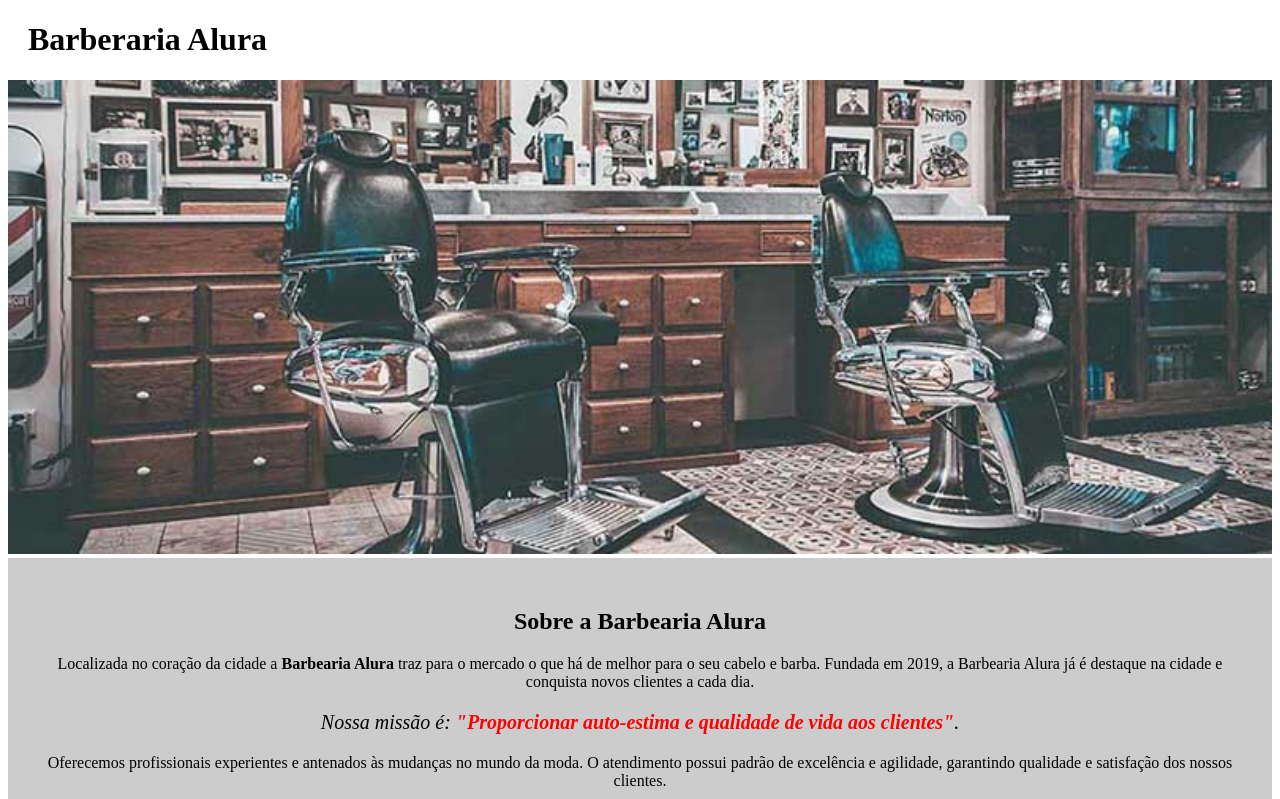
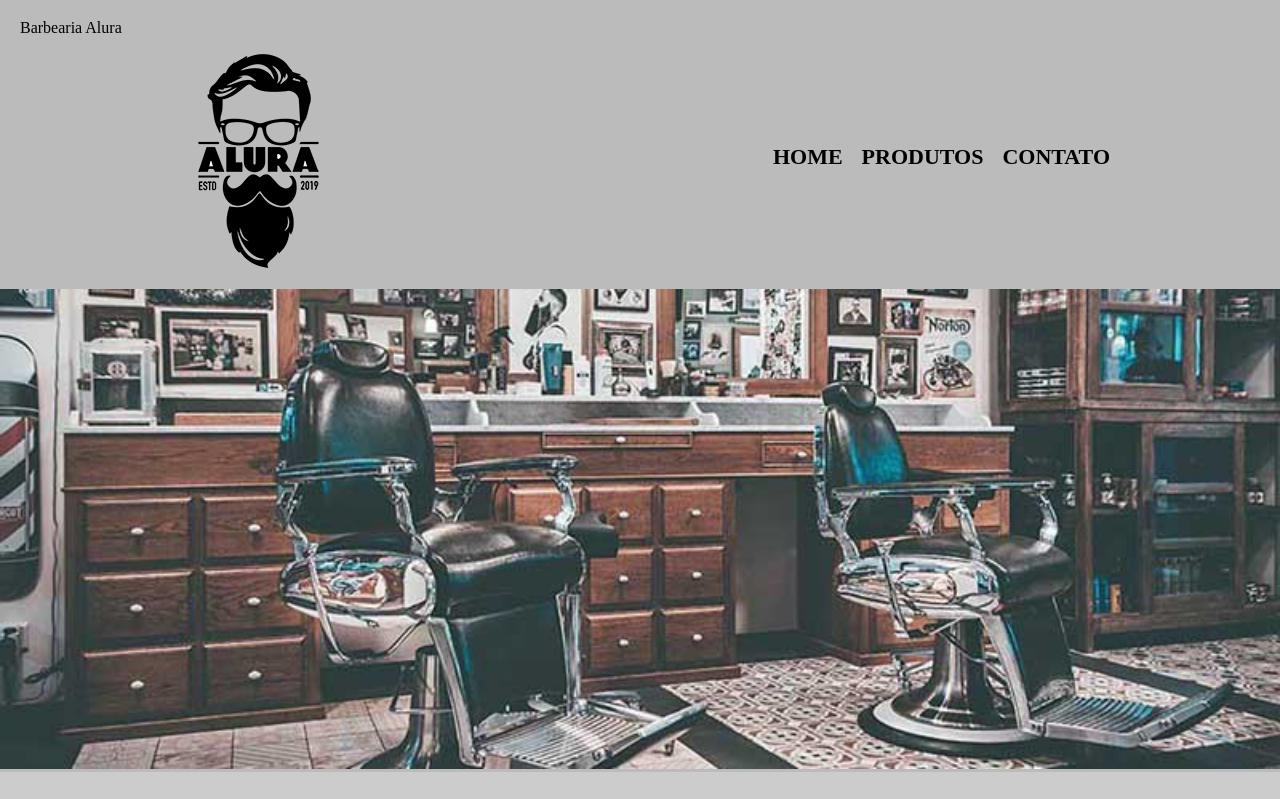
Before and after one commit to adriano-valenca/HTMLCSS, a plain HTML site: page index.html in a window 1280 px wide. Shown: the top 799 px of the page. Drawn offline with Linux system fonts and the light colour scheme.

Commit message:
Header e Footer
Acrescentando o header e o footer

```diff
--- a/index.html
+++ b/index.html
@@ -5,14 +5,27 @@
 <head>
     <meta charset="UTF-8">
     <title>Barbearia Alura</title>
+    <link rel="stylesheet" href="reset.css">
     <link rel="stylesheet" href="style.css">
 </head>
 
 <body>
+
     <header>
-        <h1 class="tituloPrincipal">Barberaria Alura</h1>
+        <h1 class="tituloPrincipal">Barbearia Alura</h1>
+        <div class="caixa">
+            <h2><img src="logo.png"></h2>
+            <nav>
+                <ul>
+                    <li><a href="index.html">Home</a></li>
+                    <li><a href="produtos.html">Produtos</a></li>
+                    <li><a href="contato.html">Contato</a></li>
+                </ul>
+            </nav>
+        </div>
     </hearder>
-    <img id="banner" src="banner.jpg">
+    <main>
+        <div><img id="banner" src="banner.jpg"></div>
         <div class="principal">
             <h2 class="tituloCentralizado">Sobre a Barbearia Alura</h2>
 
@@ -31,7 +44,7 @@
         <div class="beneficios">
             <h3 class="tituloCentralizado">Benefícios</h3>
 
-        <ul>
+            <ul class="listagens">
                 <li class="itens">Atendimento aos clientes</li>
                 <li class="itens">Espaço diferenciado</li>
                 <li class="itens">Localização</li>
@@ -40,6 +53,11 @@
 
             <img src="beneficios.jpg" class="imagemBeneficios">
         </div>
+    </main>
+    <footer>
+        <img src="logo-branco.png">
+        <p class="copyright">&copy; Copyright Barbearia Alura - 2020</p>
+    </footer>
 
 </body>
 
--- a/style.css
+++ b/style.css
@@ -1,3 +1,38 @@
+header {
+    background: #bbbbbb;
+    padding: 20px 0;
+}
+
+.caixa {
+    margin: 0 auto;
+    position: relative;
+    width: 940px;
+}
+
+nav {
+    position: absolute;
+    right: 0;
+    top: 110px;
+}
+
+nav a {
+    color: #000000;
+    font-size: 22px;
+    font-weight: bold;
+    text-decoration: none;
+    text-transform: uppercase;
+}
+
+nav li {
+    display: inline;
+    margin: 0 0 0 15px;
+}
+
+nav a:hover {
+    color: #c78c19;
+    text-decoration: underline;
+}
+
 body {
 
 }
@@ -40,7 +75,7 @@ em strong {
     padding: 20px;
 }
 
-ul {
+.listagens {
     display: inline-block;
     vertical-align: top;
     width: 20%;
@@ -50,3 +85,15 @@ ul {
 .imagemBeneficios {
     width: 50%;
 }
+
+footer {
+    background: url("bg.jpg");
+    padding: 40px 0;
+    text-align: center;
+}
+
+.copyright {
+    color: #ffffff;
+    font-size: 13px;
+    margin: 20px 0;
+}
```
Also changed, not shown: produtos.html (+0 -1 lines). Lines whose indentation alone changed are shown as unchanged.
